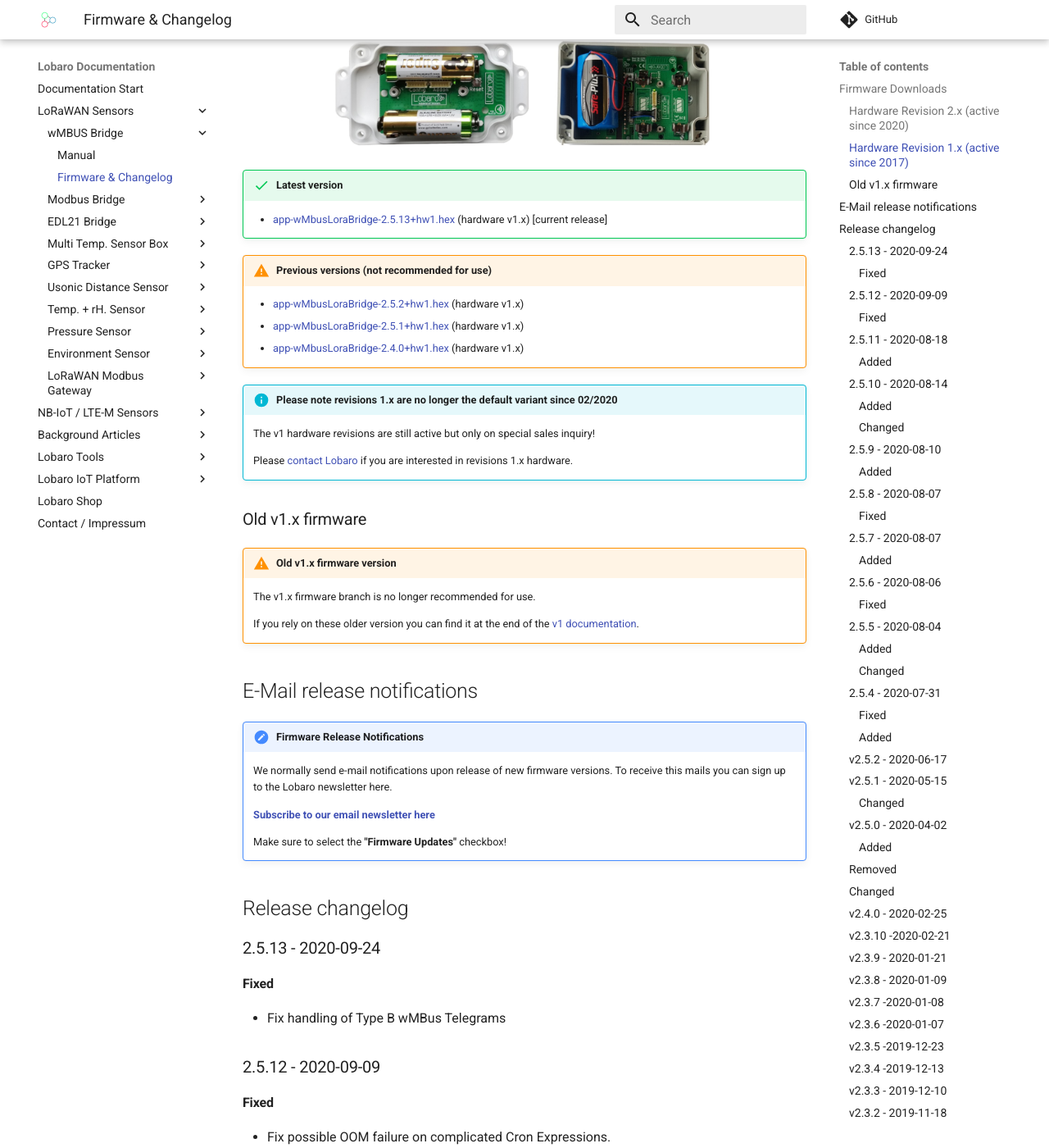
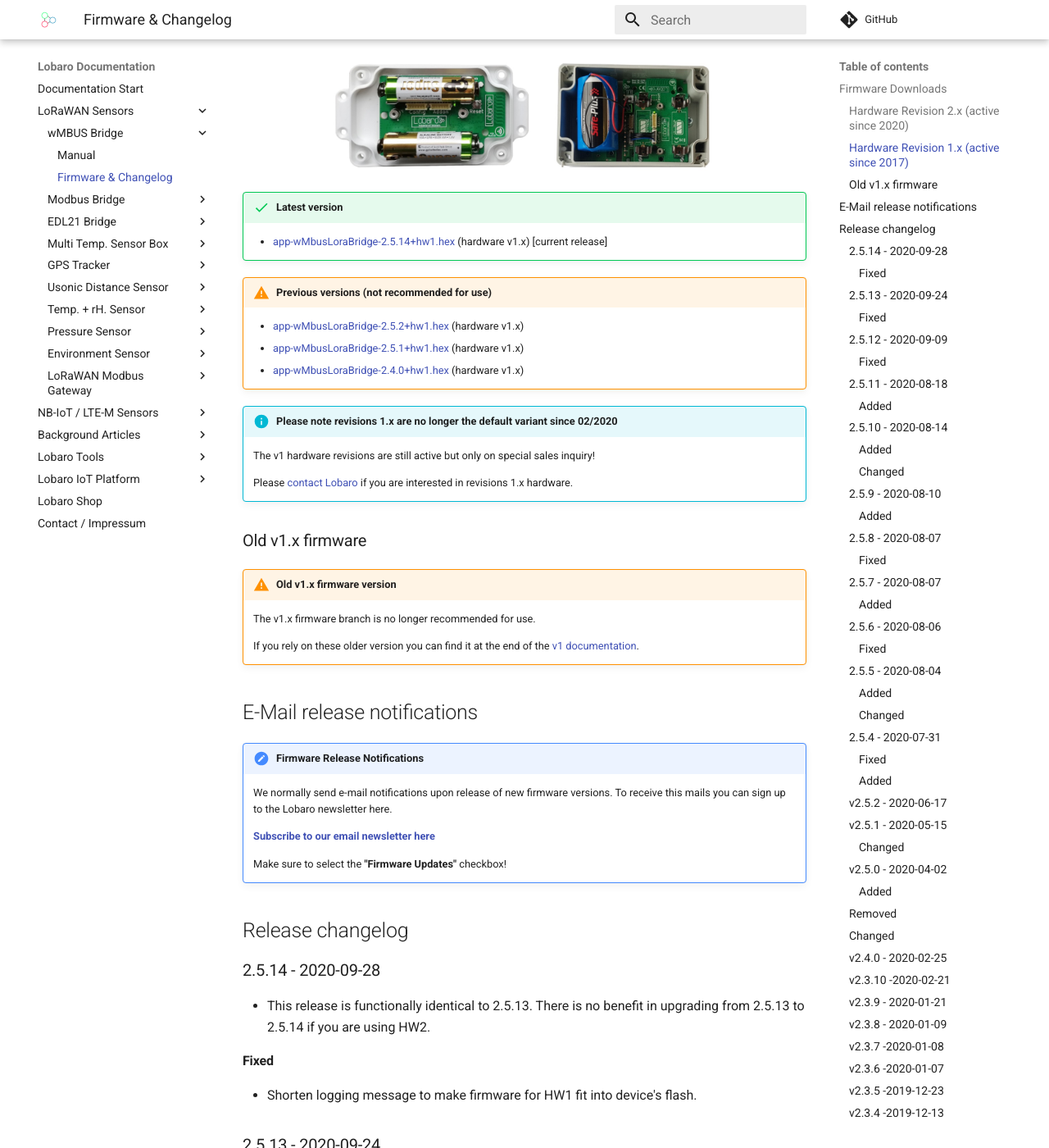
Before and after one commit to Lobaro/docs, an MkDocs documentation site: the page built from docs/lorawan-sensors/wmbus-lorawan/firmware.md, in a window 1280 px wide and 1400 px high, scrolled down 1237 px. Shown: the whole window at 82% size. Built offline with MkDocs 1.6.1 and Material for MkDocs 9.7.7, drawn with Linux system fonts in a browser that asks for light colours; a script that is not in the unit is left out; comment, search, counter and statistics services are not loaded; some of the changed text lies outside the part shown.

```diff
--- a/docs/lorawan-sensors/wmbus-lorawan/firmware.md
+++ b/docs/lorawan-sensors/wmbus-lorawan/firmware.md
@@ -1,6 +1,6 @@
 # Wireless mBUS over LoRaWAN Bridge
 
-The latest firmware version is **v2.5.13** *(since 2020-09-24)*
+The latest firmware version is **v2.5.14** *(since 2020-09-28)*
 
 !!! faq "Which firmware version am I using right now?"
     You can see the firmware version of your device by inspecting the USB log output in our PC maintenance tool. Or use the information
@@ -26,9 +26,10 @@ The latest firmware version is **v2.5.13** *(since 2020-09-24)*
 Download latest version:
 
 !!! success "Latest version"
-    * [app-wMbusLoraBridge-2.5.13+hw2.hex](firmware/app-wMbusLoraBridge-2.5.13+hw2.hex) (hardware v2.x) [current release]
+    * [app-wMbusLoraBridge-2.5.14+hw2.hex](firmware/app-wMbusLoraBridge-2.5.14+hw2.hex) (hardware v2.x) [current release]
 
 !!! warning "Previous versions (not recommended for use)"
+    * [app-wMbusLoraBridge-2.5.13+hw2.hex](firmware/app-wMbusLoraBridge-2.5.13+hw2.hex) (hardware v2.x)
     * [app-wMbusLoraBridge-2.5.2+hw2.hex](firmware/app-wMbusLoraBridge-2.5.2+hw2.hex) (hardware v2.x)
     * [app-wMbusLoraBridge-2.5.1+hw2.hex](firmware/app-wMbusLoraBridge-2.5.1+hw2.hex) (hardware v2.x)
     * [app-wMbusLoraBridge-2.4.0+hw2.hex](firmware/app-wMbusLoraBridge-2.4.0+hw2.hex) (hardware v2.x)
@@ -38,7 +39,7 @@ Download latest version:
 ![wMBUS LoRaWAN bride HW Rev1](files/Lobaro-wMBus-LoRaWAN-v1-Housings-open.jpg){: style="height:150px; display: block; margin: 0 auto;"}
 
 !!! success "Latest version"
-    * [app-wMbusLoraBridge-2.5.13+hw1.hex](firmware/app-wMbusLoraBridge-2.5.13+hw1.hex) (hardware v1.x) [current release]
+    * [app-wMbusLoraBridge-2.5.14+hw1.hex](firmware/app-wMbusLoraBridge-2.5.14+hw1.hex) (hardware v1.x) [current release]
 
 !!! warning "Previous versions (not recommended for use)"
     * [app-wMbusLoraBridge-2.5.2+hw1.hex](firmware/app-wMbusLoraBridge-2.5.2+hw1.hex) (hardware v1.x)
@@ -69,6 +70,12 @@ Download latest version:
     Make sure to select the **"Firmware Updates"** checkbox!
 
 ## Release changelog
+
+### 2.5.14 - 2020-09-28
+- This release is functionally identical to 2.5.13. There is no benefit in upgrading from
+  2.5.13 to 2.5.14 if you are using HW2.
+#### Fixed
+- Shorten logging message to make firmware for HW1 fit into device's flash.
 
 ### 2.5.13 - 2020-09-24
 #### Fixed
```
Also changed, not shown: 5 other files.
